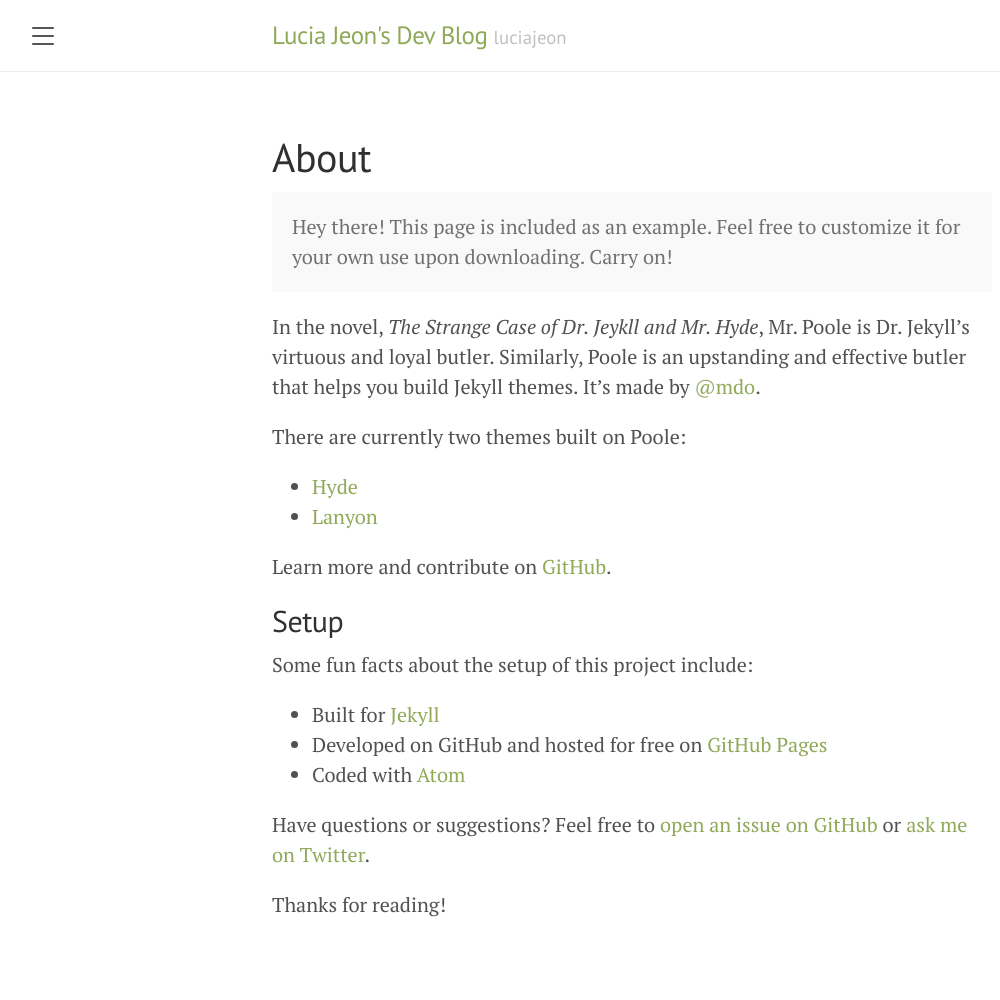
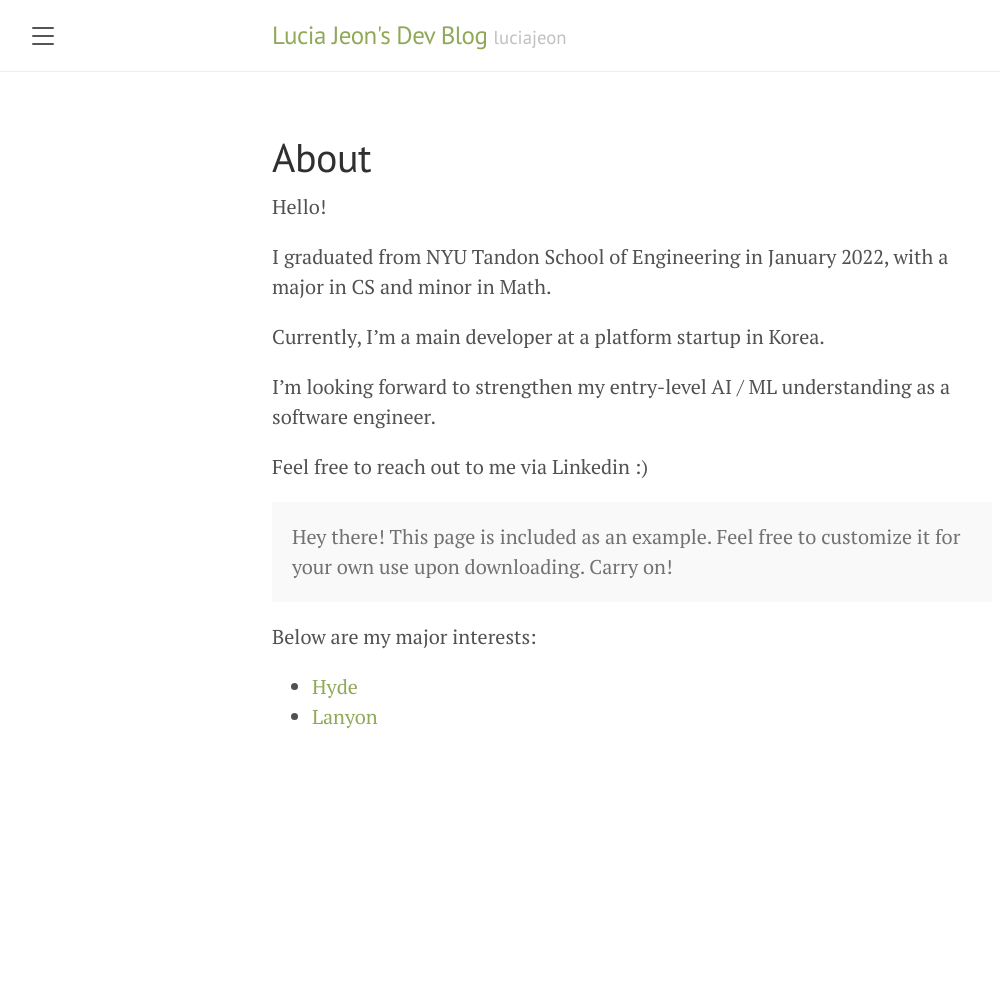
Before and after one commit to luciajeon/devblog, a Jekyll site: the page built from about.md, in a window 1280 px wide. Shown: the whole page, without its empty margins (8-1008 px from the left). Built offline with Jekyll 4.4.1, drawn with Linux system fonts in a browser that asks for light colours; after the commit the page ends 900 px from its top, so only the background shows below that.

Commit message:
edited About

```diff
--- a/about.md
+++ b/about.md
@@ -3,27 +3,22 @@ layout: page
 title: About
 ---
 
+Hello!
+
+I graduated from NYU Tandon School of Engineering in January 2022, with a major in CS and minor in Math.
+
+Currently, I'm a main developer at a platform startup in Korea.
+
+I'm looking forward to strengthen my entry-level AI / ML understanding as a software engineer.
+
+Feel free to reach out to me via Linkedin :)
+
 <p class="message">
   Hey there! This page is included as an example. Feel free to customize it for your own use upon downloading. Carry on!
 </p>
 
-In the novel, *The Strange Case of Dr. Jeykll and Mr. Hyde*, Mr. Poole is Dr. Jekyll's virtuous and loyal butler. Similarly, Poole is an upstanding and effective butler that helps you build Jekyll themes. It's made by [@mdo](https://twitter.com/mdo).
 
-There are currently two themes built on Poole:
+Below are my major interests:
 
 * [Hyde](http://hyde.getpoole.com)
 * [Lanyon](http://lanyon.getpoole.com)
-
-Learn more and contribute on [GitHub](https://github.com/poole).
-
-## Setup
-
-Some fun facts about the setup of this project include:
-
-* Built for [Jekyll](https://jekyllrb.com)
-* Developed on GitHub and hosted for free on [GitHub Pages](https://pages.github.com)
-* Coded with [Atom](https://atom.io)
-
-Have questions or suggestions? Feel free to [open an issue on GitHub](https://github.com/poole/issues/new) or [ask me on Twitter](https://twitter.com/mdo).
-
-Thanks for reading!
```
Also changed, not shown: 6 other files.
